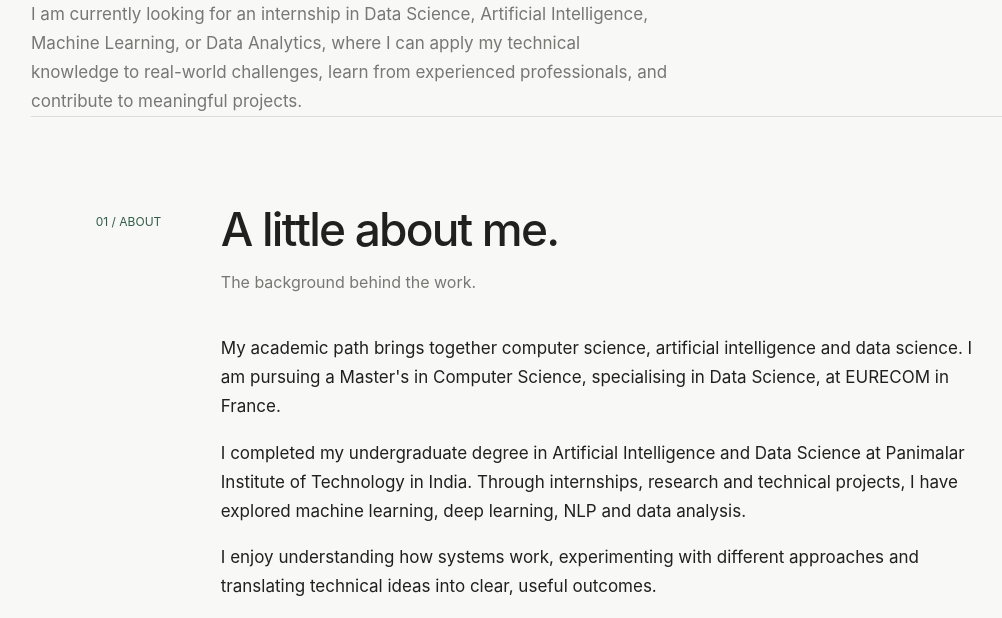
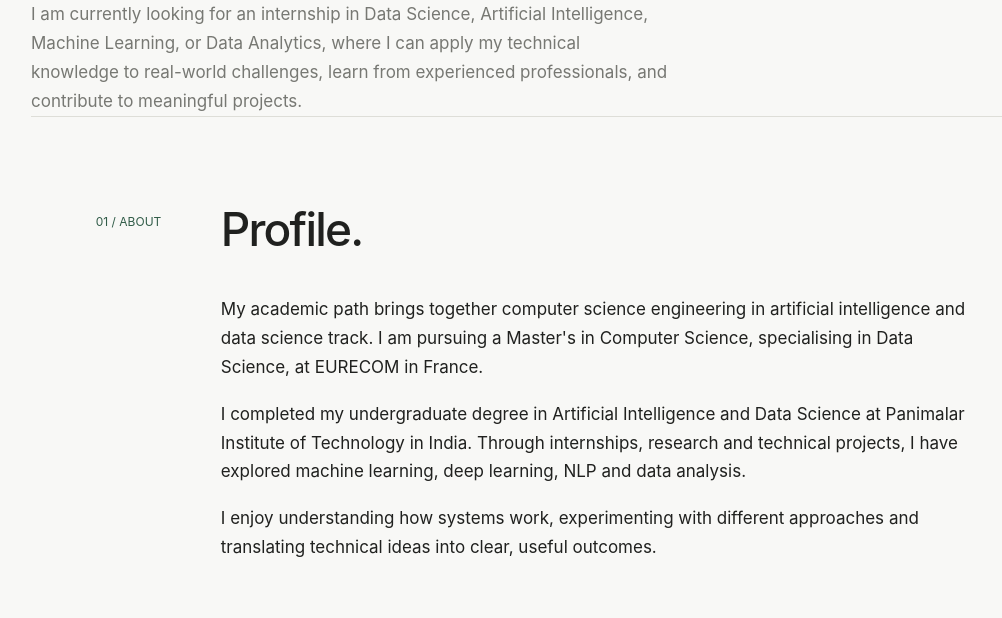
Before and after one commit to Adhityakiran191103/Adhityakiran_19, a plain HTML site: page index.html in a window 1280 px wide. Shown: the part 624-1242 px from the top of the page, without its empty margins (69-1071 px from the left). Drawn offline with Linux system fonts and the light colour scheme.

Commit message:
Update index.html

```diff
--- a/index.html
+++ b/index.html
@@ -332,14 +332,13 @@ footer { border-top: 1px solid var(--line); padding: 25px 0; color: var(--muted)
       <div class="section-head">
         <div class="number">01 / ABOUT</div>
         <div>
-          <h2>A little about me.</h2>
-          <p class="subhead">The background behind the work.</p>
+          <h2>Profile.</h2>
         </div>
       </div>
       <div class="about">
         <p>
-          My academic path brings together computer science, artificial
-          intelligence and data science. I am pursuing a Master's in
+          My academic path brings together computer science engineering in artificial
+          intelligence and data science track. I am pursuing a Master's in
           Computer Science, specialising in Data Science, at EURECOM in France.
         </p>
         <p>
```
